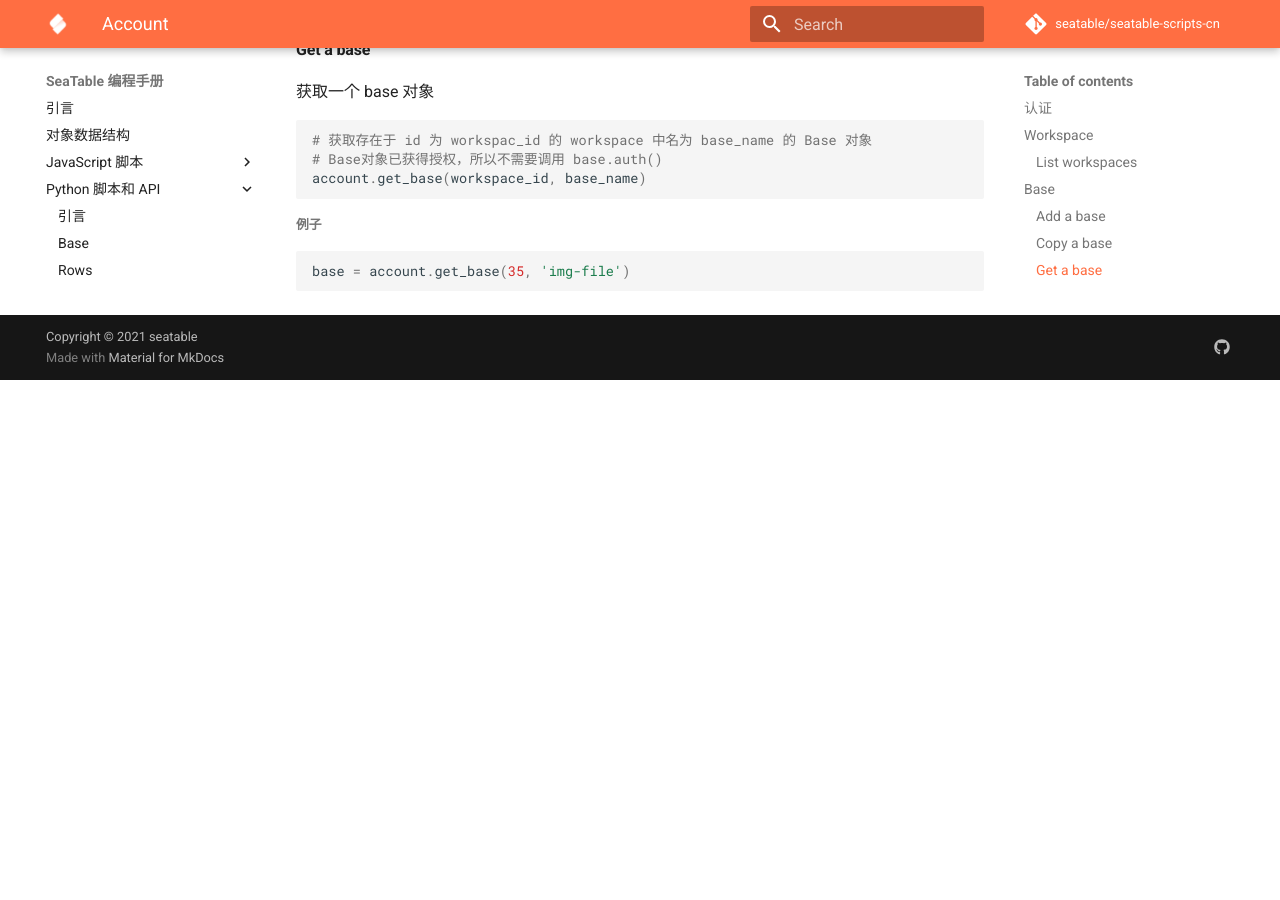
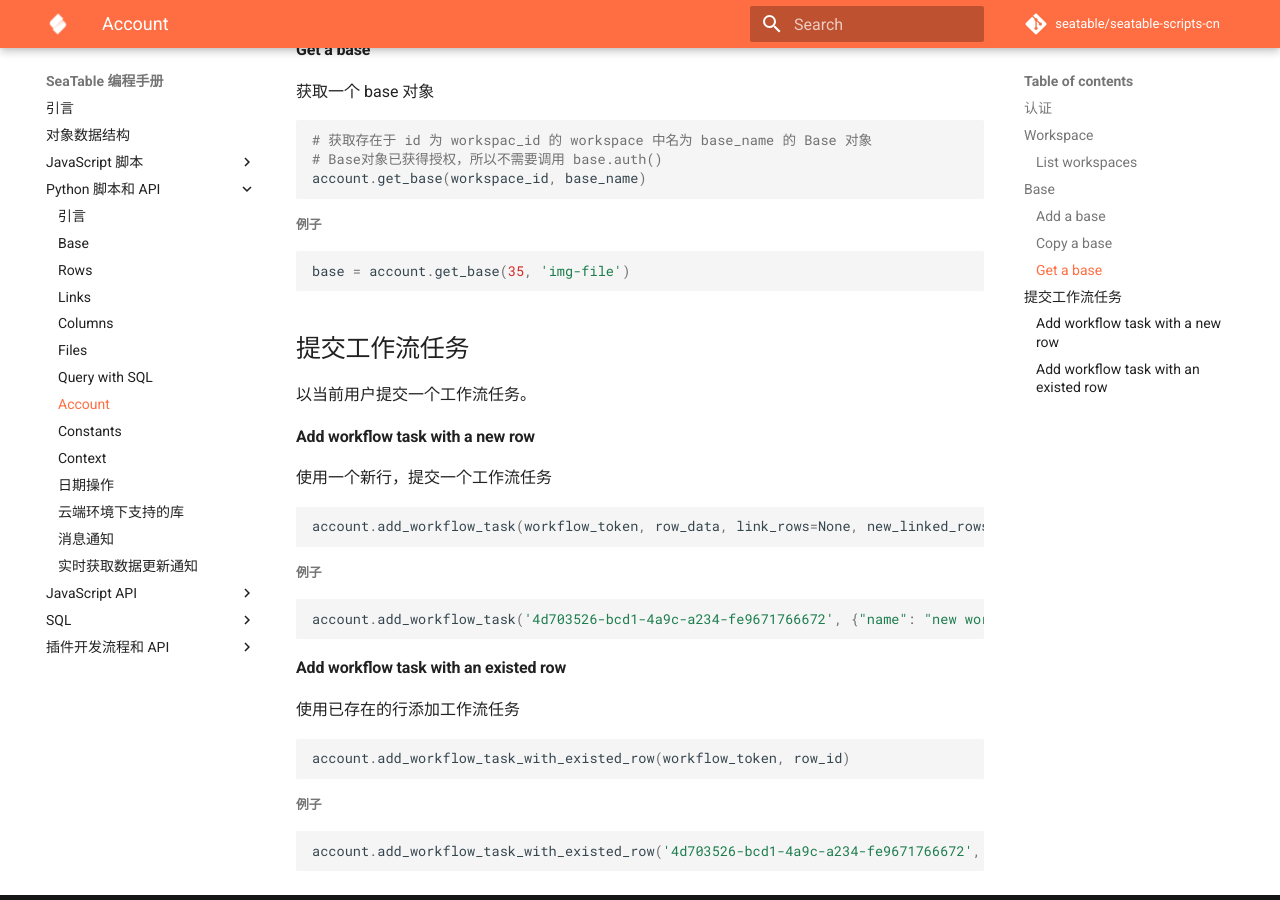
Before and after one commit to seatable/seatable-scripts-cn, an MkDocs documentation site: the page built from manual/python/account.md, in a window 1280 px wide and 900 px high, scrolled down 2350 px. Built offline with MkDocs 1.6.1 and Material for MkDocs 9.7.7, drawn with Linux system fonts in a browser that asks for light colours; comment, search, counter and statistics services are not loaded; before the commit the page ends 2730 px from its top, so only the background shows below that.

Commit message:
add workflow apis

````diff
--- a/manual/python/account.md
+++ b/manual/python/account.md
@@ -128,3 +128,37 @@
 ```python
 base = account.get_base(35, 'img-file')
 ```
+
+## 提交工作流任务
+
+以当前用户提交一个工作流任务。
+
+
+#### Add workflow task with a new row
+
+使用一个新行，提交一个工作流任务
+
+
+```python
+account.add_workflow_task(workflow_token, row_data, link_rows=None, new_linked_rows=None)
+```
+
+##### 例子
+
+```python
+account.add_workflow_task('4d703526-bcd1-4a9c-a234-fe9671766672', {"name": "new workflow task"})
+```
+
+#### Add workflow task with an existed row
+
+使用已存在的行添加工作流任务
+
+```python
+account.add_workflow_task_with_existed_row(workflow_token, row_id)
+```
+
+##### 例子
+
+```python
+account.add_workflow_task_with_existed_row('4d703526-bcd1-4a9c-a234-fe9671766672', 'TbxyQfDXTR6EQcyZ4OxB7w')
+```
````
